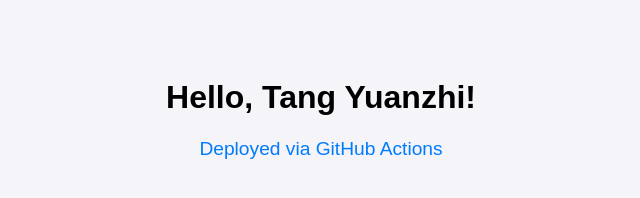
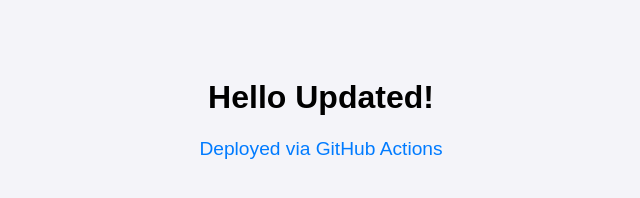
Before and after one commit to yi-xian0706/Cloud-Computing, a plain HTML site: page index.html in a window 1280 px wide. Shown: the whole page, without its empty margins (319-959 px from the left). Drawn offline with Linux system fonts and the light colour scheme.

```diff
--- a/index.html
+++ b/index.html
@@ -8,7 +8,7 @@
     </style>
 </head>
 <body>
-    <h1>Hello, Tang Yuanzhi!</h1>
+    <h1>Hello Updated!</h1>
     <p class="status">Deployed via GitHub Actions</p>
 </body>
 </html>
```
Also changed, not shown: 1 other file.
